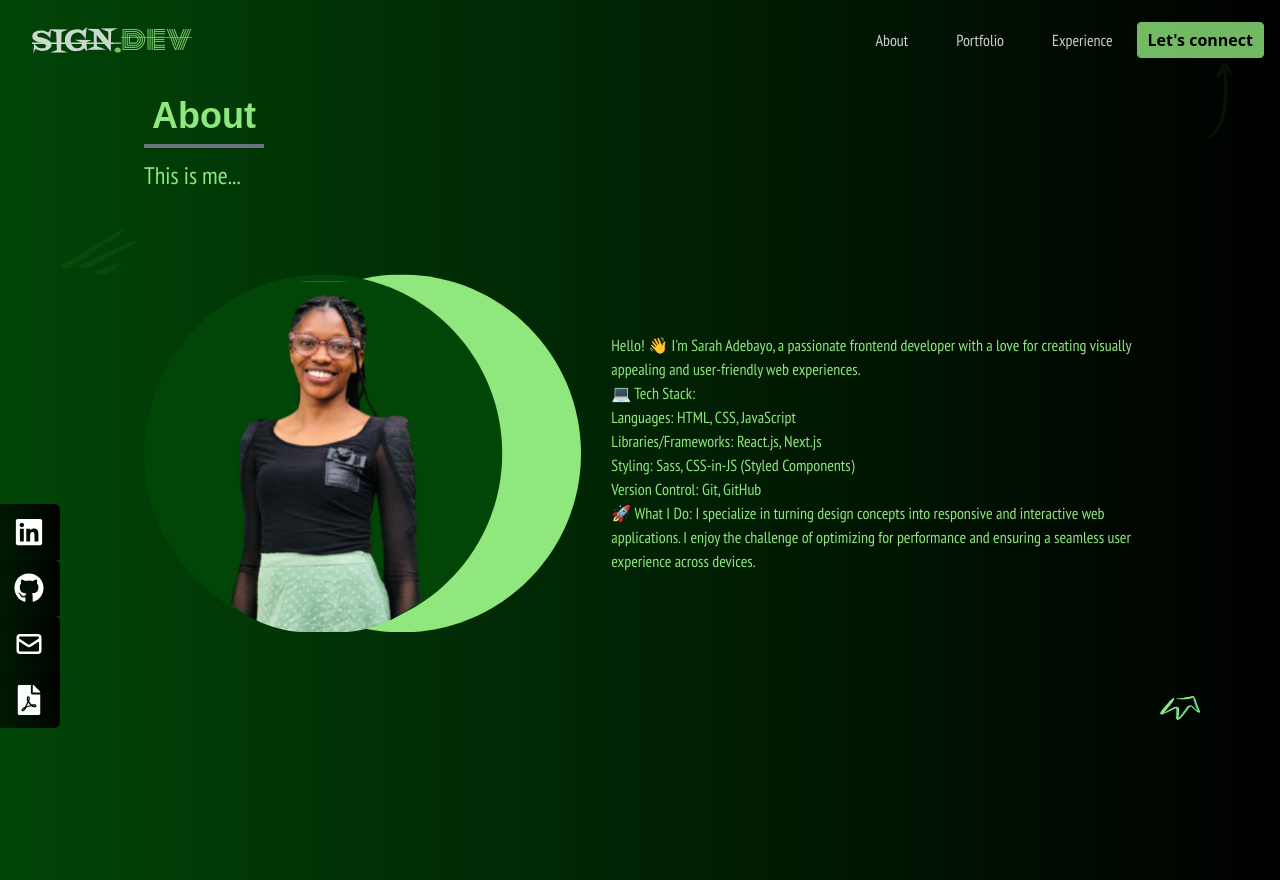
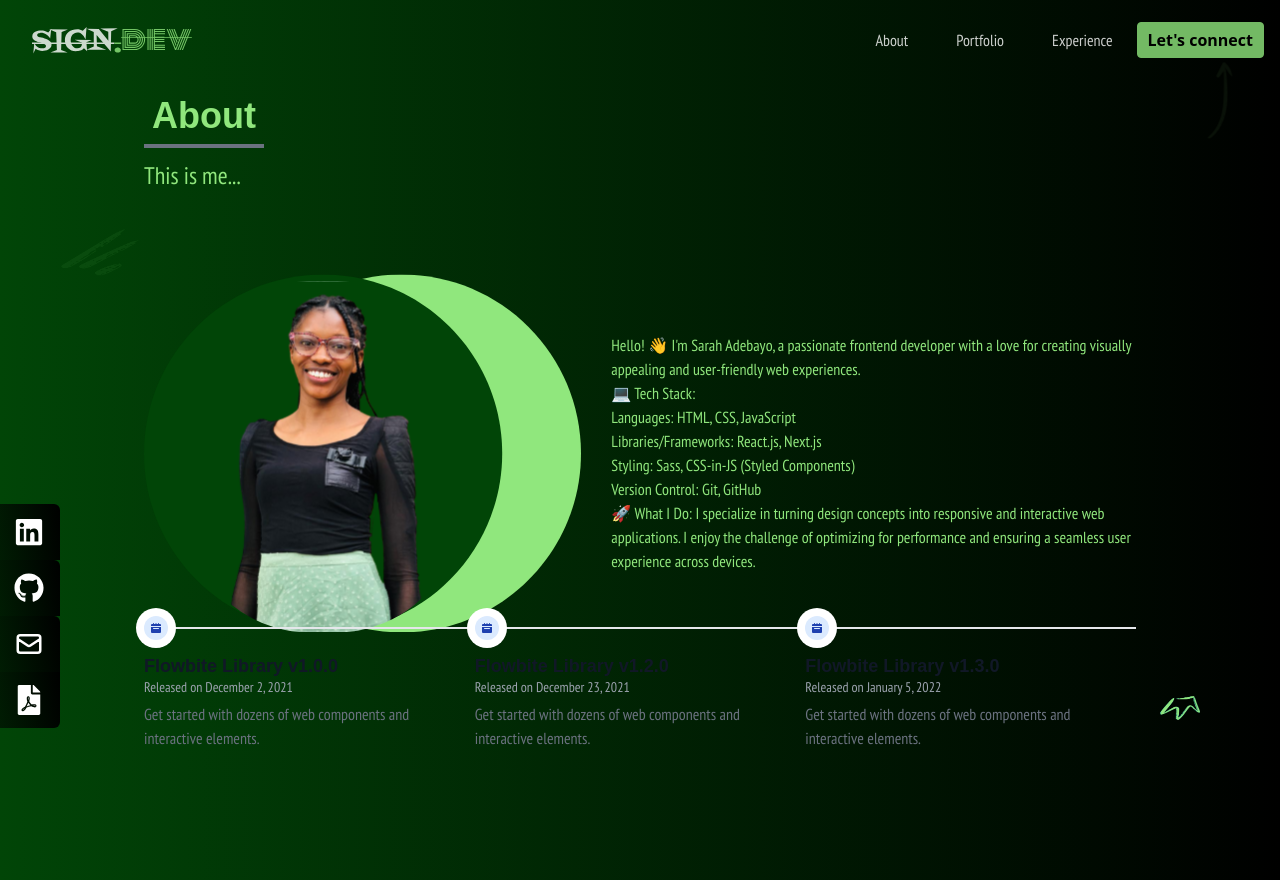
Before and after one commit to Pricelesssarah-ui/my-portfolio-project, a React (Create React App) app: page /about in a window 1280 px wide. Built offline with nearby package versions, Linux system fonts and the light colour scheme; a web font is replaced by a local one.

Commit message:
work on the about page

```diff
--- a/src/components/about/About.jsx
+++ b/src/components/about/About.jsx
@@ -50,6 +50,10 @@ function About() {
       </div>
 
       <div>
+
+      </div>
+
+      <div>
         <img src={Group1}
           alt='group'
           className='w-10 h-6 absolute left-20 top-60 animate-ping'
@@ -65,6 +69,63 @@ function About() {
           className='w-10 h-6 absolute bottom-20 right-20 animate-spin'
         />
       </div>
+
+
+
+      <div>
+
+        <ol class="items-center sm:flex">
+          <li class="relative mb-6 sm:mb-0">
+            <div class="flex items-center">
+              <div class="z-10 flex items-center justify-center w-6 h-6 bg-blue-100 rounded-full ring-0 ring-white dark:bg-blue-900 sm:ring-8 dark:ring-gray-900 shrink-0">
+                <svg class="w-2.5 h-2.5 text-blue-800 dark:text-blue-300" aria-hidden="true" xmlns="http://www.w3.org/2000/svg" fill="currentColor" viewBox="0 0 20 20">
+                  <path d="M20 4a2 2 0 0 0-2-2h-2V1a1 1 0 0 0-2 0v1h-3V1a1 1 0 0 0-2 0v1H6V1a1 1 0 0 0-2 0v1H2a2 2 0 0 0-2 2v2h20V4ZM0 18a2 2 0 0 0 2 2h16a2 2 0 0 0 2-2V8H0v10Zm5-8h10a1 1 0 0 1 0 2H5a1 1 0 0 1 0-2Z" />
+                </svg>
+              </div>
+              <div class="hidden sm:flex w-full bg-gray-200 h-0.5 dark:bg-gray-700"></div>
+            </div>
+            <div class="mt-3 sm:pr-8">
+              <h3 class="text-lg font-semibold text-gray-900 dark:text-white">Flowbite Library v1.0.0</h3>
+              <time class="block mb-2 text-sm font-normal leading-none text-gray-400 dark:text-gray-500">Released on December 2, 2021</time>
+              <p class="text-base font-normal text-gray-500 dark:text-gray-400">Get started with dozens of web components and interactive elements.</p>
+            </div>
+          </li>
+          <li class="relative mb-6 sm:mb-0">
+            <div class="flex items-center">
+              <div class="z-10 flex items-center justify-center w-6 h-6 bg-blue-100 rounded-full ring-0 ring-white dark:bg-blue-900 sm:ring-8 dark:ring-gray-900 shrink-0">
+                <svg class="w-2.5 h-2.5 text-blue-800 dark:text-blue-300" aria-hidden="true" xmlns="http://www.w3.org/2000/svg" fill="currentColor" viewBox="0 0 20 20">
+                  <path d="M20 4a2 2 0 0 0-2-2h-2V1a1 1 0 0 0-2 0v1h-3V1a1 1 0 0 0-2 0v1H6V1a1 1 0 0 0-2 0v1H2a2 2 0 0 0-2 2v2h20V4ZM0 18a2 2 0 0 0 2 2h16a2 2 0 0 0 2-2V8H0v10Zm5-8h10a1 1 0 0 1 0 2H5a1 1 0 0 1 0-2Z" />
+                </svg>
+              </div>
+              <div class="hidden sm:flex w-full bg-gray-200 h-0.5 dark:bg-gray-700"></div>
+            </div>
+            <div class="mt-3 sm:pr-8">
+              <h3 class="text-lg font-semibold text-gray-900 dark:text-white">Flowbite Library v1.2.0</h3>
+              <time class="block mb-2 text-sm font-normal leading-none text-gray-400 dark:text-gray-500">Released on December 23, 2021</time>
+              <p class="text-base font-normal text-gray-500 dark:text-gray-400">Get started with dozens of web components and interactive elements.</p>
+            </div>
+          </li>
+          <li class="relative mb-6 sm:mb-0">
+            <div class="flex items-center">
+              <div class="z-10 flex items-center justify-center w-6 h-6 bg-blue-100 rounded-full ring-0 ring-white dark:bg-blue-900 sm:ring-8 dark:ring-gray-900 shrink-0">
+                <svg class="w-2.5 h-2.5 text-blue-800 dark:text-blue-300" aria-hidden="true" xmlns="http://www.w3.org/2000/svg" fill="currentColor" viewBox="0 0 20 20">
+                  <path d="M20 4a2 2 0 0 0-2-2h-2V1a1 1 0 0 0-2 0v1h-3V1a1 1 0 0 0-2 0v1H6V1a1 1 0 0 0-2 0v1H2a2 2 0 0 0-2 2v2h20V4ZM0 18a2 2 0 0 0 2 2h16a2 2 0 0 0 2-2V8H0v10Zm5-8h10a1 1 0 0 1 0 2H5a1 1 0 0 1 0-2Z" />
+                </svg>
+              </div>
+              <div class="hidden sm:flex w-full bg-gray-200 h-0.5 dark:bg-gray-700"></div>
+            </div>
+            <div class="mt-3 sm:pr-8">
+              <h3 class="text-lg font-semibold text-gray-900 dark:text-white">Flowbite Library v1.3.0</h3>
+              <time class="block mb-2 text-sm font-normal leading-none text-gray-400 dark:text-gray-500">Released on January 5, 2022</time>
+              <p class="text-base font-normal text-gray-500 dark:text-gray-400">Get started with dozens of web components and interactive elements.</p>
+            </div>
+          </li>
+        </ol>
+
+      </div>
+
+
+
     </motion.div>
   )
 }
```
